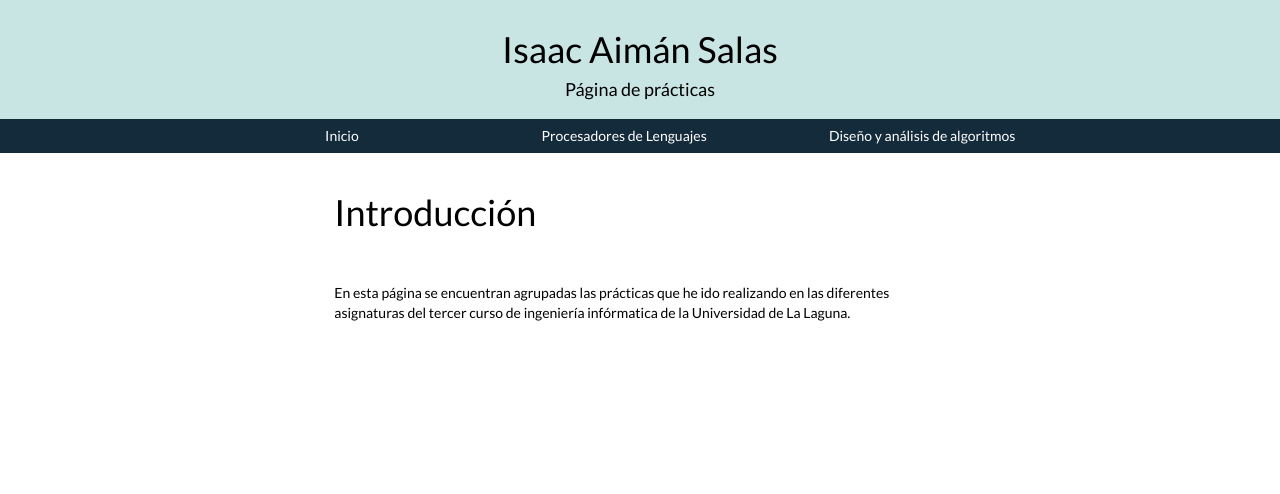
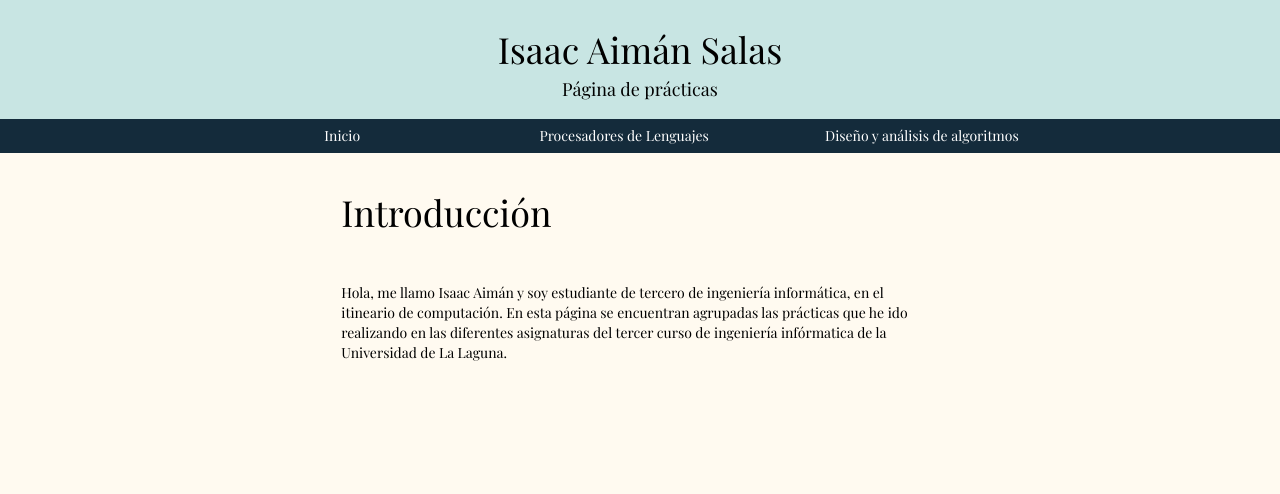
Before and after one commit to IsaacAiman/alu0100841565.github.io, a plain HTML site: page index.html in a window 1280 px wide. Drawn offline with nearby package versions, Linux system fonts and the light colour scheme.

Commit message:
Tipografía cambiada

```diff
--- a/css/base.css
+++ b/css/base.css
@@ -1,9 +1,9 @@
-@import url('https://fonts.googleapis.com/css?family=Lato');
+@import url('https://fonts.googleapis.com/css?family=Lora|Playfair+Display');
 
 body {
 
-    font-family: 'Lato', sans-serif;
-    background-color: white;
+    font-family: 'Playfair Display', serif;
+    background-color: FloralWhite;
 }
 
 .header {
@@ -12,7 +12,7 @@ body {
     margin: 0px 0px 0px 0px;
     padding-top: 10px;
     padding-bottom: 10px;
-    text-align: center;
+    text-align: center;t
 }
 
 a{
--- a/index.html
+++ b/index.html
@@ -53,18 +53,17 @@
 
             <div class="tab-pane fade in active" id="inicio">
               <div class="row">
-                  <div class="row">
                   <div class="col-md-8 col-md-offset-2" style="padding:10%; padding-top:0px;">
                       <br><h1>Introducción</h1><br><br>
 
+                      Hola, me llamo Isaac Aimán y soy estudiante de tercero de ingeniería informática, en el itineario de computación.
                       En esta página se encuentran agrupadas las prácticas que he ido realizando en las diferentes asignaturas del tercer curso de ingeniería
                       infórmatica de la Universidad de La Laguna.
-
 
                   </div>
               </div>
             </div>
-            </div>
+
 
             <div id="subject1" class="tab-pane fade">
                 <div class="row">
```
Also changed, not shown: 1 other file. Lines whose indentation alone changed are shown as unchanged.
